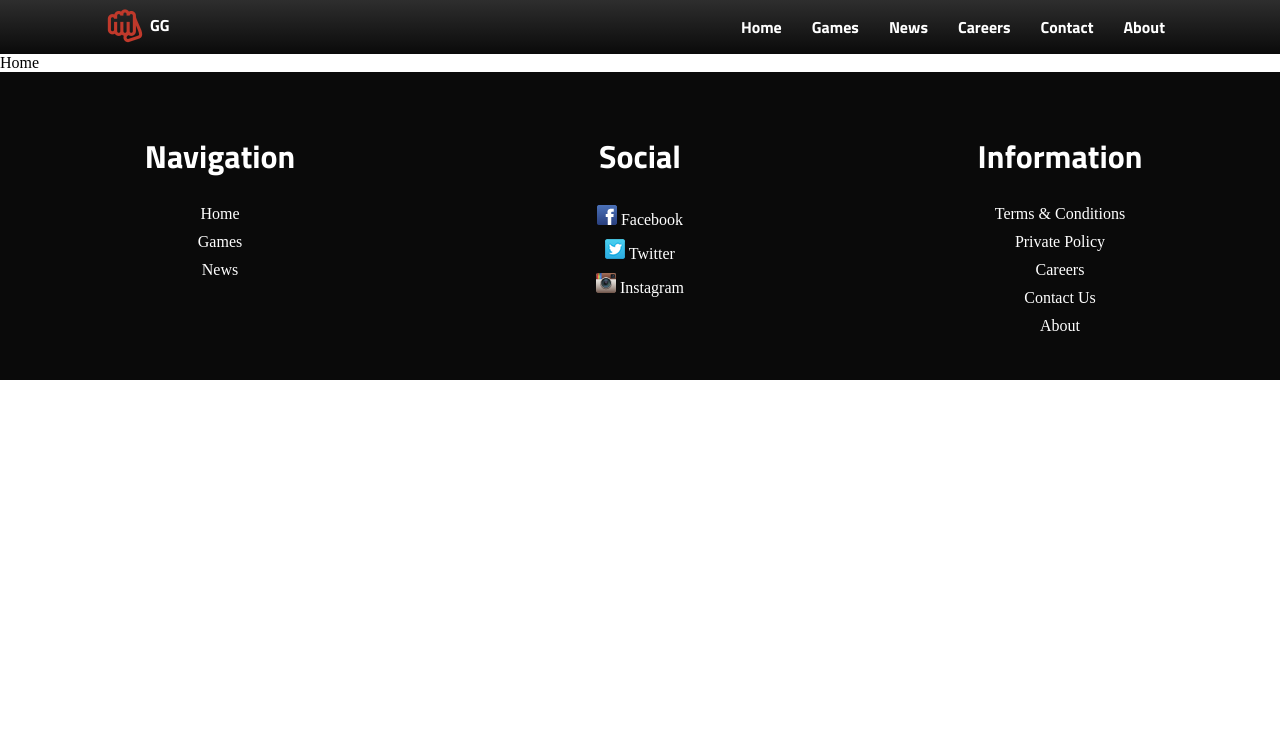
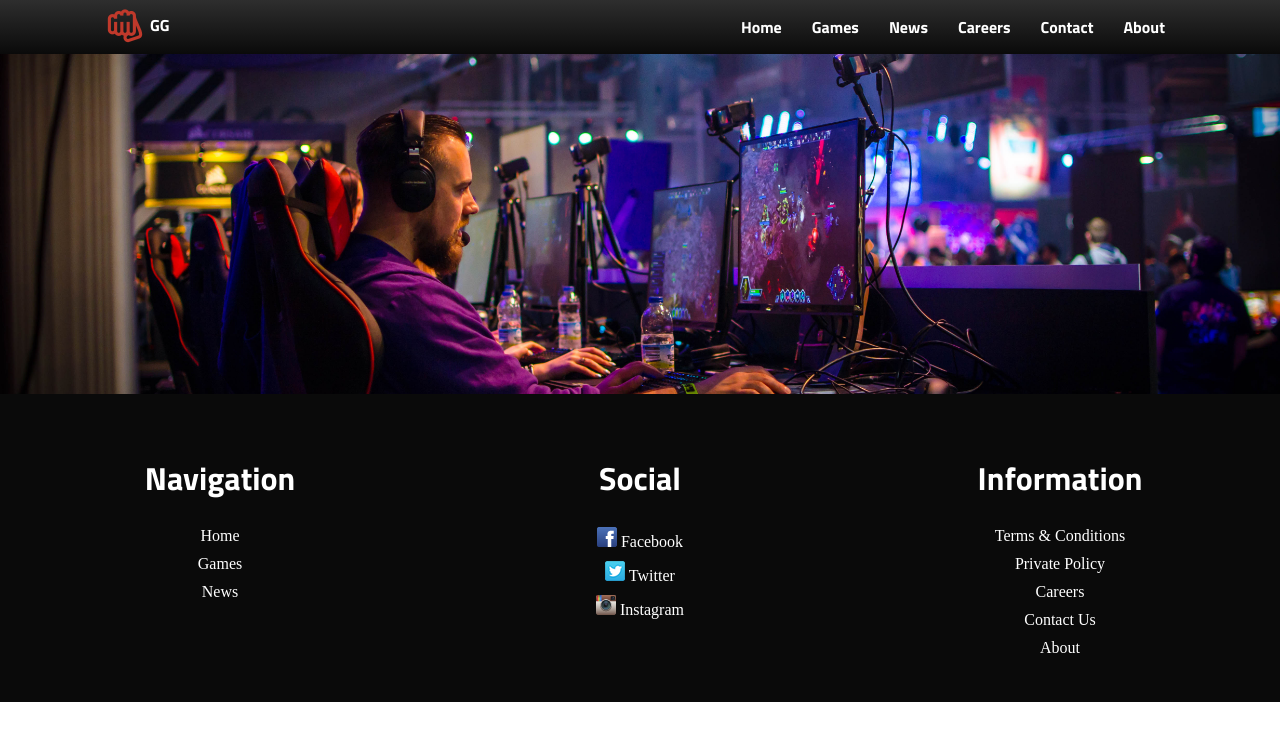
Before and after one commit to leafarz/react-grid-test, a React (Create React App) app: page / in a window 1280 px wide. Shown: the top 740 px of the page. Built offline with nearby package versions, Linux system fonts and the light colour scheme; a web font is replaced by a local one.

Commit message:
added headline image

```diff
--- a/src/components/Home.jsx
+++ b/src/components/Home.jsx
@@ -1,11 +1,25 @@
-import React, { Component } from 'react'
+// libraries
+import React from 'react';
+import styled from 'styled-components';
 
-export default class Home extends Component {
-  render() {
-    return (
-      <div>
-        Home
-      </div>
-    )
-  }
+// textures
+import img_headline from './../assets/textures/games01.jpg';
+
+const Home = () => {
+  const ImageContainer = styled.div`
+    overflow:hidden;
+  `;
+  const HeadlineImage = styled.img`
+    width: 100%;
+    margin:-20% 0;
+  `;
+  return (
+    <body>
+      <ImageContainer>
+        <HeadlineImage src={img_headline} alt=""/>
+      </ImageContainer>
+    </body>
+  )
 }
+
+export default Home
```
